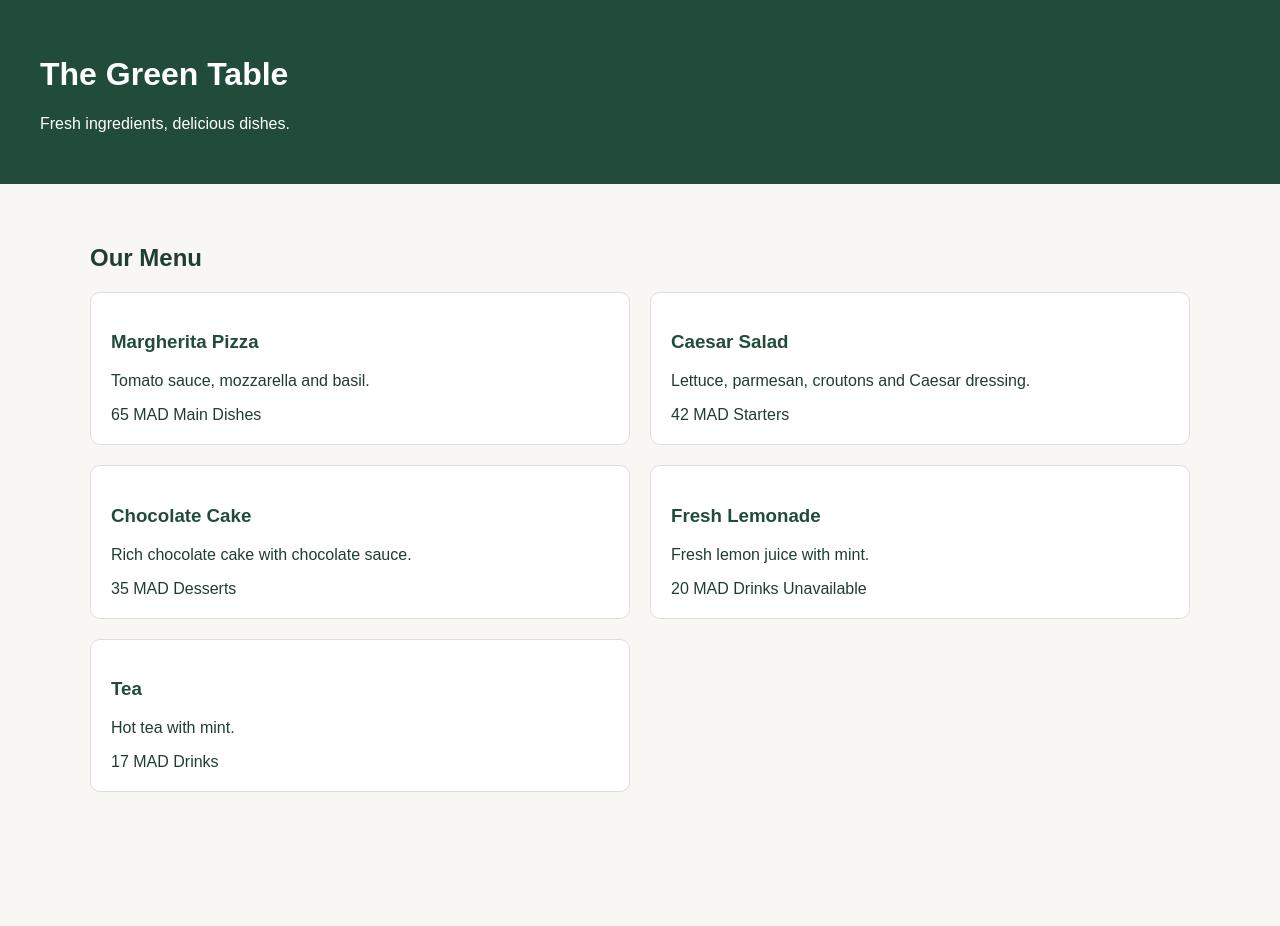
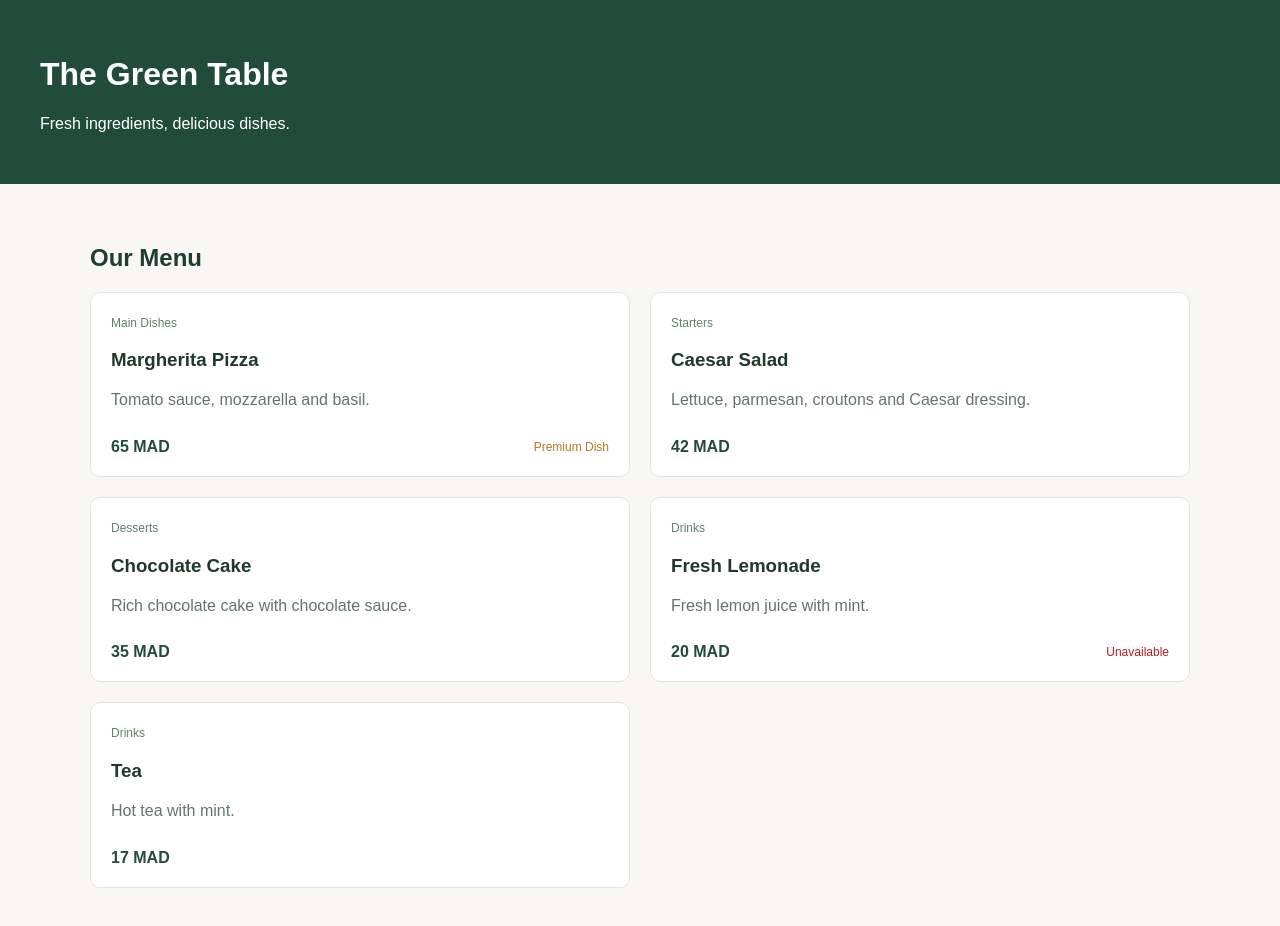
Before and after one commit to iiMedR/restaurant-menu-Angular, an Angular app: page / in a window 1280 px wide. Before the commit the page ends 832 px from the top, so only its background shows below. Built offline with nearby package versions, Linux system fonts and the light colour scheme.

Commit message:
separate layout responsibilities

```diff
--- /dev/null
+++ b/src/app/components/menu-card/menu-card.css
@@ -0,0 +1,45 @@
+.menu-card {
+  background: white;
+  border: 1px solid #e1e5df;
+  border-radius: 10px;
+  padding: 20px;
+  height: 100%;
+  box-sizing: border-box;
+}
+
+.category {
+  font-size: 12px;
+  color: #61806a;
+}
+
+.menu-card h3 {
+  color: #20392c;
+  margin-bottom: 10px;
+}
+
+.description {
+  color: #64756b;
+  line-height: 1.6;
+}
+
+.card-footer {
+  display: flex;
+  justify-content: space-between;
+  align-items: center;
+  gap: 12px;
+  margin-top: 25px;
+}
+
+.card-footer strong {
+  color: #214c3a;
+}
+
+.unavailable {
+  color: #b91c1c;
+  font-size: 12px;
+}
+
+.premium {
+  color: #b7791f;
+  font-size: 12px;
+}
--- /dev/null
+++ b/src/app/components/menu-card/menu-card.html
@@ -0,0 +1,23 @@
+<article class="menu-card">
+
+  <span class="category">
+    {{ item().category }}
+  </span>
+
+  <h3>{{ item().name }}</h3>
+
+  <p class="description">
+    {{ item().description }}
+  </p>
+
+  <div class="card-footer">
+    <strong>{{ item().price }} MAD</strong>
+
+    @if (!item().available) {
+      <span class="unavailable">Unavailable</span>
+    } @else if (item().price > 60) {
+      <span class="premium">Premium Dish</span>
+    }
+  </div>
+
+</article>
--- /dev/null
+++ b/src/app/components/menu-card/menu-card.ts
@@ -0,0 +1,12 @@
+import { Component, input } from '@angular/core';
+import { MenuItem } from '../../models/menu-item';
+
+@Component({
+  imports: [],
+  selector: 'app-menu-card',
+  styleUrl: './menu-card.css',
+  templateUrl: './menu-card.html',
+})
+export class MenuCard {
+  item = input.required<MenuItem>();
+}
--- a/src/app/components/menu-list/menu-list.css
+++ b/src/app/components/menu-list/menu-list.css
@@ -2,17 +2,6 @@
   display: grid;
   grid-template-columns: repeat(2, minmax(0, 1fr));
   gap: 20px;
-}
-
-.menu-item {
-  border: 1px solid #ddd;
-  border-radius: 10px;
-  padding: 20px;
-  background: white;
-}
-
-.menu-item h3 {
-  color: #214c3a;
 }
 
 @media (max-width: 600px) {
--- a/src/app/components/menu-list/menu-list.html
+++ b/src/app/components/menu-list/menu-list.html
@@ -1,18 +1,6 @@
 <div class="menu-grid">
     @for (item of items(); track item.id) {
-        <article class="menu-item">
-            <h3>{{item.name}}</h3>
-
-            <p>{{item.description}}</p>
-
-            <span>{{item.price}} MAD</span>
-
-            <span> {{item.category}}</span>
-
-            @if( !item.available ) {
-                <span> Unavailable</span>
-            }
-        </article>
+        <app-menu-card [item]="item"></app-menu-card>
     } @empty {
         <p>No dishes available.</p>
     }
--- a/src/app/components/menu-list/menu-list.ts
+++ b/src/app/components/menu-list/menu-list.ts
@@ -1,8 +1,9 @@
 import { Component, input } from '@angular/core';
 import { MenuItem } from '../../models/menu-item';
+import { MenuCard } from '../menu-card/menu-card';
 
 @Component({
-  imports: [],
+  imports: [MenuCard],
   selector: 'app-menu-list',
   styleUrl: './menu-list.css',
   templateUrl: './menu-list.html',
```
